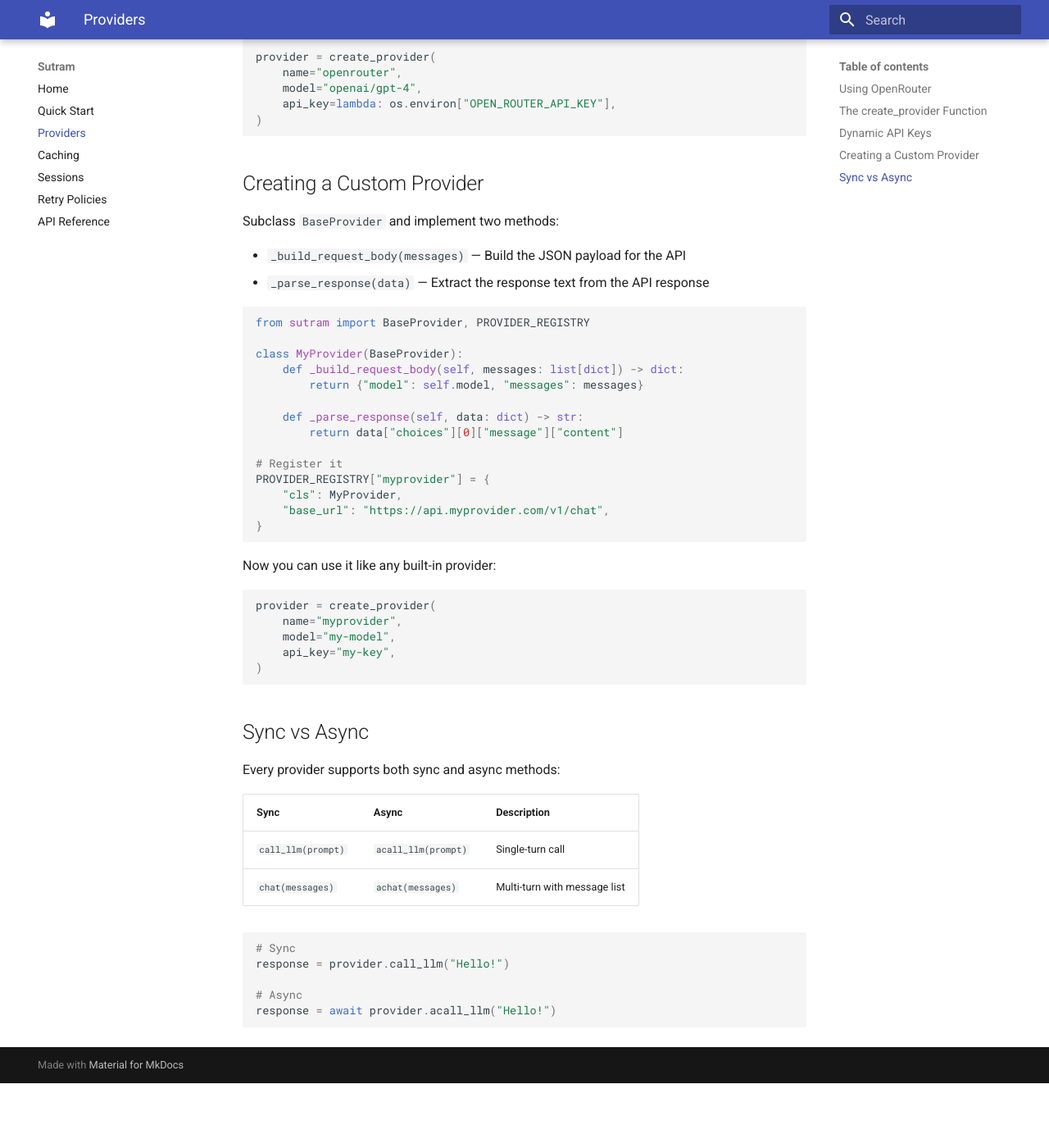
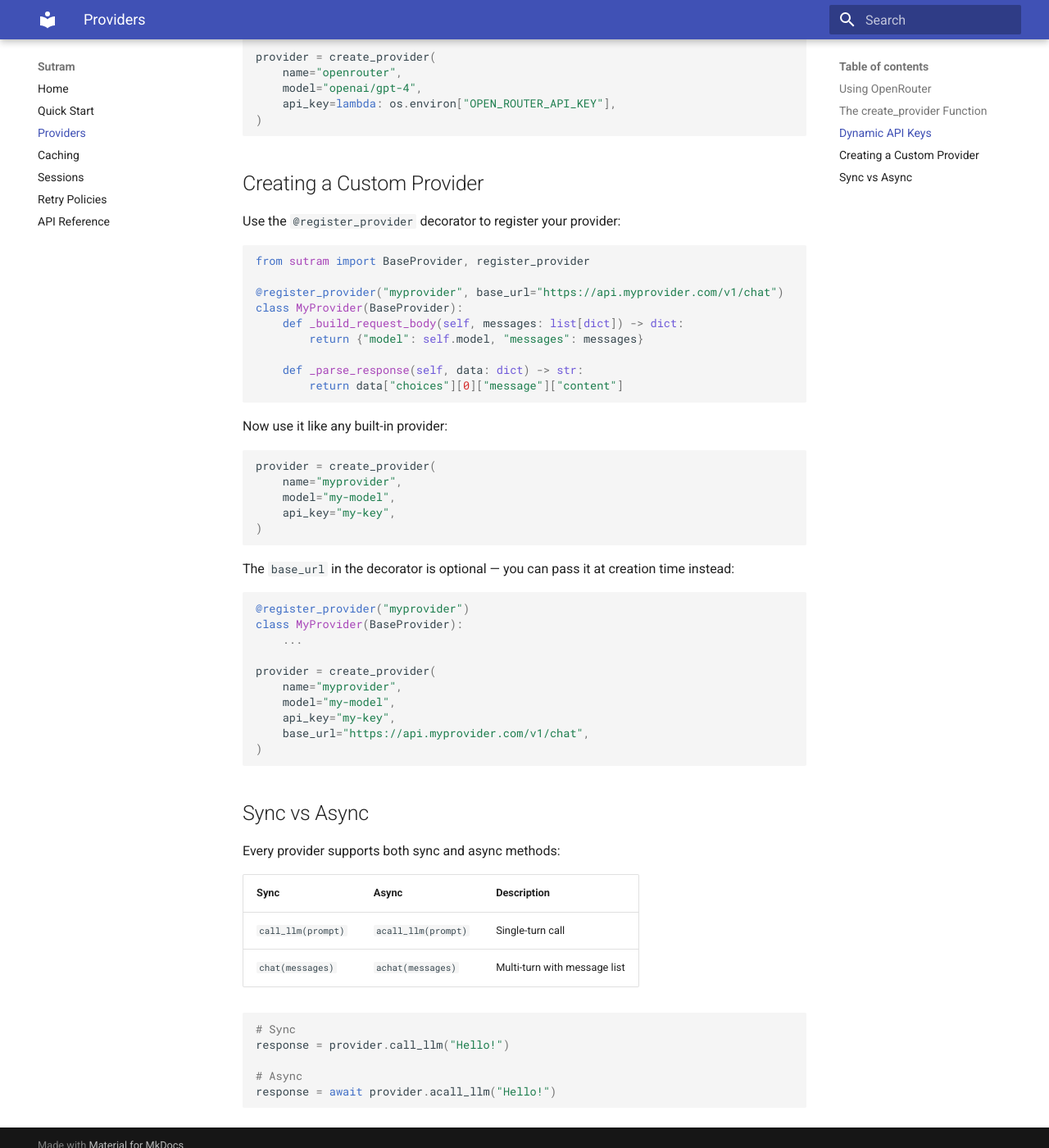
Before and after one commit to AdityaVarmaUddaraju/sutram, an MkDocs documentation site: the page built from docs/providers.md, in a window 1280 px wide and 1400 px high, scrolled down 1234 px. Shown: the whole window at 82% size. Built offline with MkDocs 1.6.1 and Material for MkDocs 9.7.7, drawn with Linux system fonts in a browser that asks for light colours; before the commit the page ends 2555 px from its top, so only the background shows below that.

Commit message:
added registry pattern to create new providers

````diff
--- a/docs/llms.txt
+++ b/docs/llms.txt
@@ -5,7 +5,7 @@
 Important notes:
 
 - Sutram uses an OpenAI-compatible chat completions API format (messages with roles)
-- New providers are added by subclassing `BaseProvider` and implementing `_build_request_body()` and `_parse_response()`
+- New providers are added by subclassing `BaseProvider` and implementing `_build_request_body()` and `_parse_response()` and using the `@register_provider` decorator
 - Both sync and async methods are supported on all providers
 
 ## Docs
--- a/docs/providers.md
+++ b/docs/providers.md
@@ -49,35 +49,42 @@
 
 ## Creating a Custom Provider
 
-Subclass `BaseProvider` and implement two methods:
-
-- `_build_request_body(messages)` — Build the JSON payload for the API
-- `_parse_response(data)` — Extract the response text from the API response
+Use the `@register_provider` decorator to register your provider:
 
 ```python
-from sutram import BaseProvider, PROVIDER_REGISTRY
+from sutram import BaseProvider, register_provider
 
+@register_provider("myprovider", base_url="https://api.myprovider.com/v1/chat")
 class MyProvider(BaseProvider):
     def _build_request_body(self, messages: list[dict]) -> dict:
         return {"model": self.model, "messages": messages}
 
     def _parse_response(self, data: dict) -> str:
         return data["choices"][0]["message"]["content"]
-
-# Register it
-PROVIDER_REGISTRY["myprovider"] = {
-    "cls": MyProvider,
-    "base_url": "https://api.myprovider.com/v1/chat",
-}
 ```
 
-Now you can use it like any built-in provider:
+Now use it like any built-in provider:
 
 ```python
 provider = create_provider(
     name="myprovider",
     model="my-model",
     api_key="my-key",
+)
+```
+
+The `base_url` in the decorator is optional — you can pass it at creation time instead:
+
+```python
+@register_provider("myprovider")
+class MyProvider(BaseProvider):
+    ...
+
+provider = create_provider(
+    name="myprovider",
+    model="my-model",
+    api_key="my-key",
+    base_url="https://api.myprovider.com/v1/chat",
 )
 ```
 
--- a/mkdocs.yml
+++ b/mkdocs.yml
@@ -14,6 +14,8 @@
 
 markdown_extensions:
   - admonition
-  - pymdownx.highlight:
-      anchor_linenums: true
+  - pymdownx.highlight
   - pymdownx.superfences
+  - pymdownx.details
+  - toc:
+      permalink: true
--- a/sutram/__init__.py
+++ b/sutram/__init__.py
@@ -5,7 +5,7 @@
 from .config import RetryPolicy, APIConfig, RequestConfig
 from .base import BaseProvider
 from .providers.openrouter import OpenRouterProvider
-from .registry import PROVIDER_REGISTRY, create_provider
+from .registry import register_provider, create_provider
 
 __all__ = [
     "Cache", "DictCache",
@@ -13,5 +13,5 @@
     "RetryPolicy", "APIConfig", "RequestConfig",
     "BaseProvider",
     "OpenRouterProvider",
-    "PROVIDER_REGISTRY", "create_provider",
+    "register_provider", "create_provider",
 ]
````
Also changed, not shown: docs/api-reference.md (+10 -12 lines), 2 other files.
